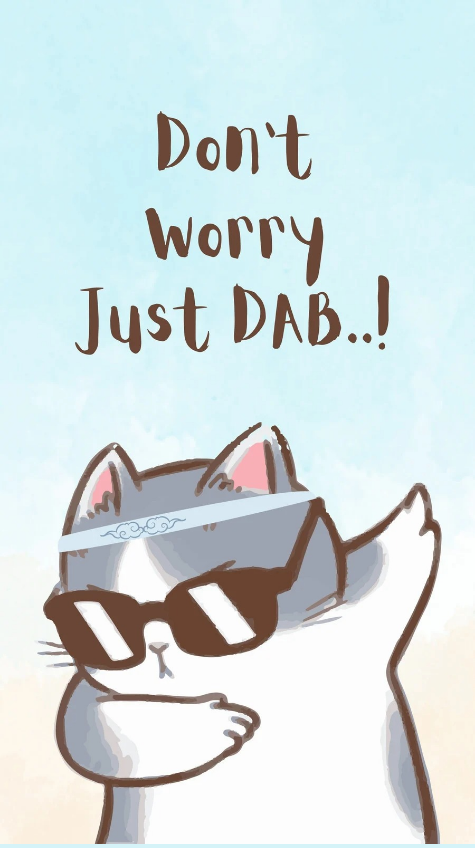
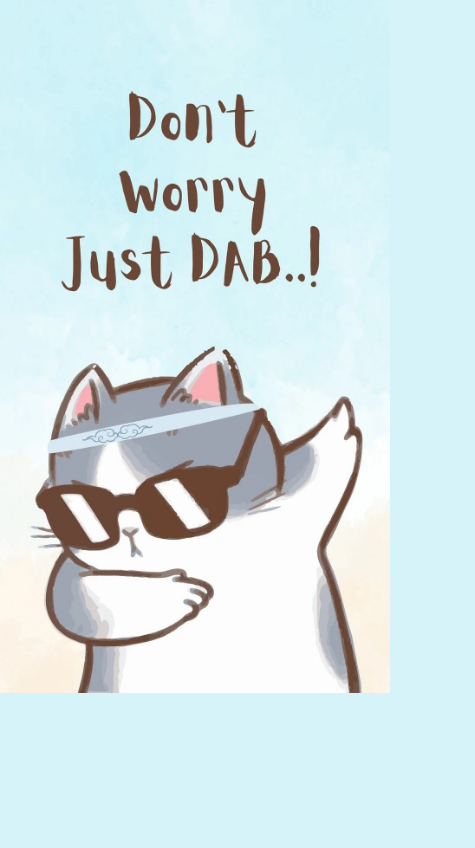
Before and after one commit to unnati-shree/LinkTree, a plain HTML site: page pages/surprise.html in a window 390 px wide. Shown: the whole page, 475 px wide, since content can reach past the window. Drawn offline with Linux system fonts and the light colour scheme.

Commit message:
💄Improve Surprise page for smaller screens

```diff
--- a/styles/surprise.css
+++ b/styles/surprise.css
@@ -3,16 +3,23 @@
     padding: 0;
 }
 
-body{
+body {
     background-color: rgba(205, 241, 247, 0.829);
     overflow: hidden;
 }
 
-div{
+div {
     text-align: center;
 }
 
-.surprise-image{
+.surprise-image {
     height: 100vh;
     width: auto;
 }
+
+@media (max-width: 800px) {
+    .surprise-image {
+        width: 100vw;
+        height: auto;
+    }
+}
```
